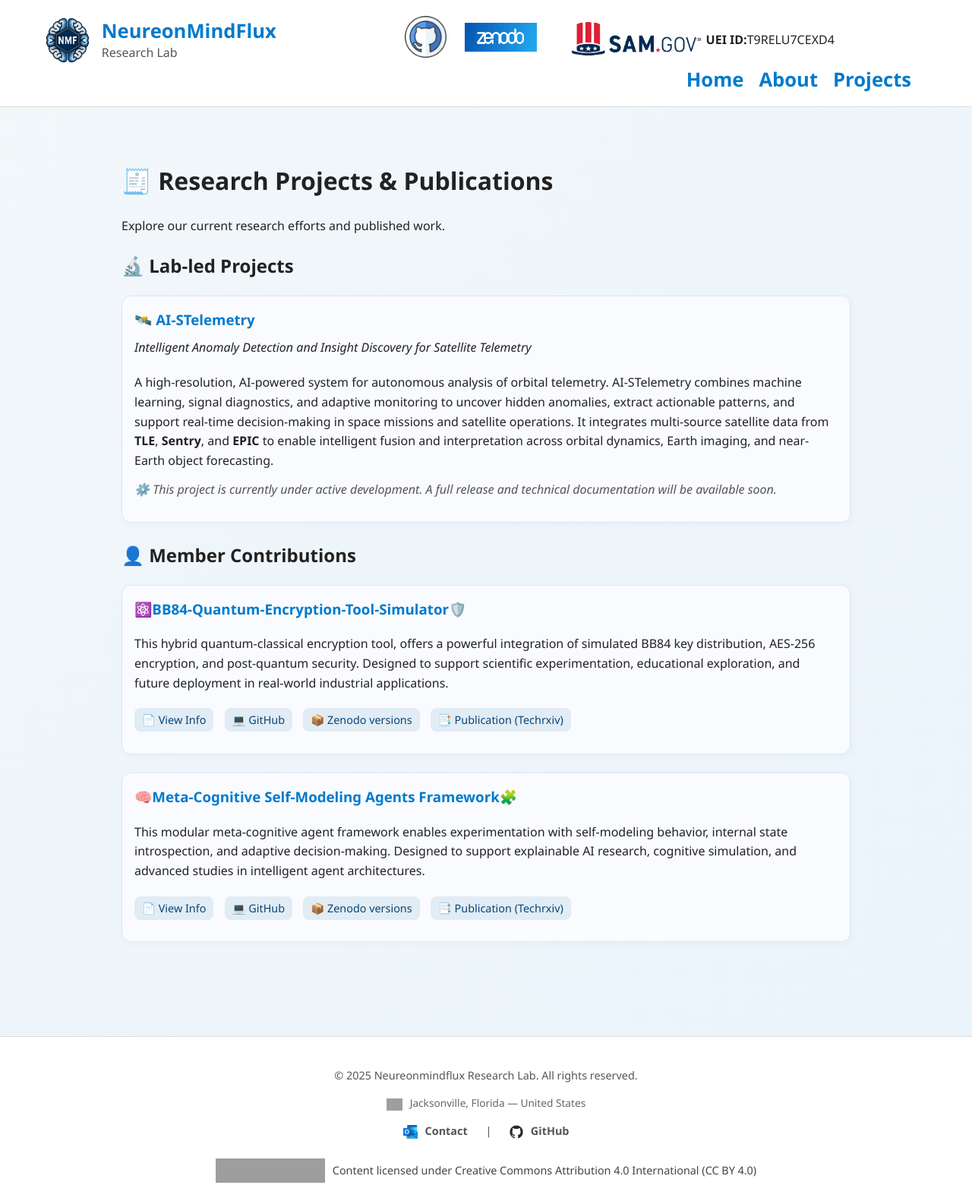
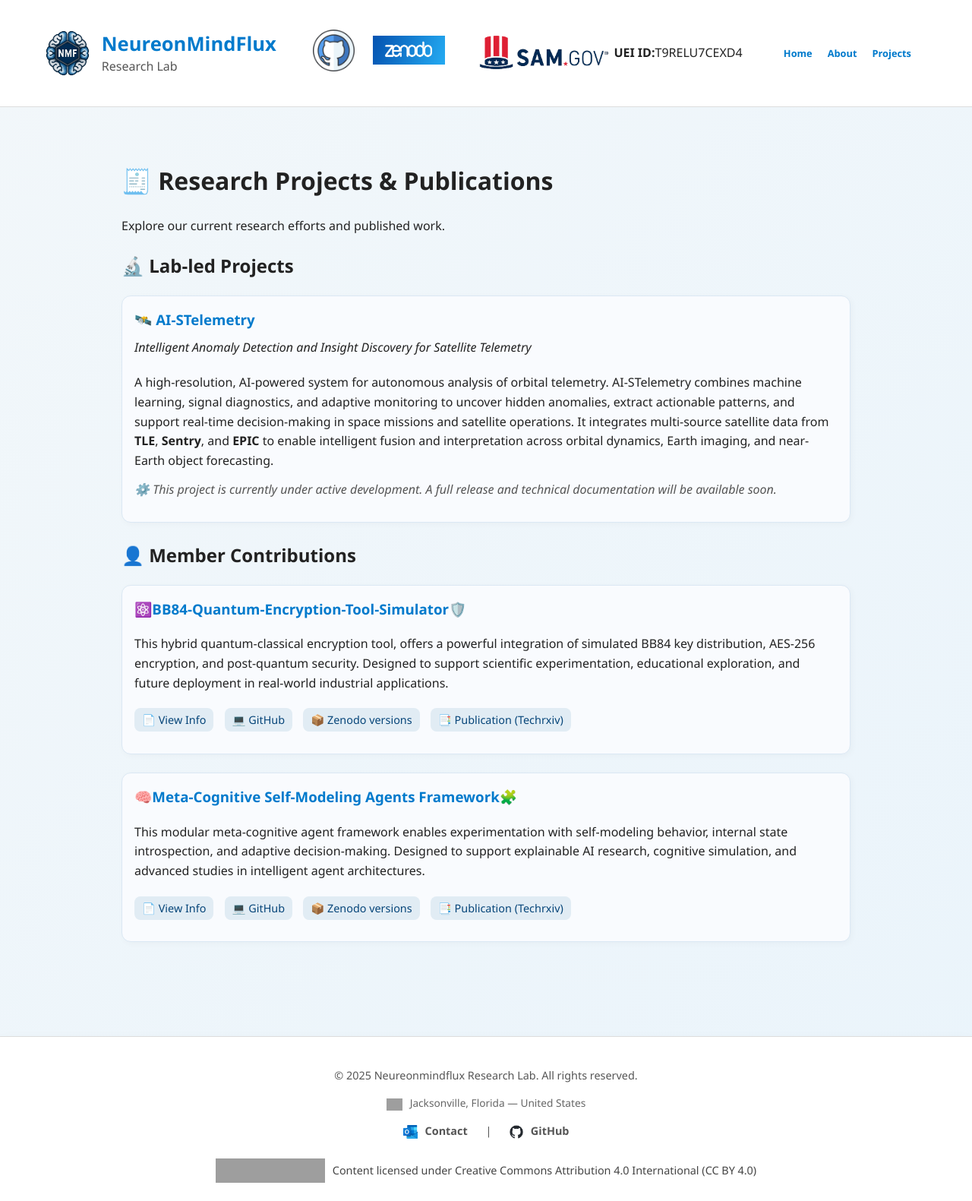
Before and after one commit to HectorMozo3110/test_main, a Jekyll site: the page built from _pages/publications.md, in a window 1280 px wide. Shown: the whole page at 76% size. Built offline with Jekyll 4.4.1, drawn with Linux system fonts in a browser that asks for light colours; grey boxes are pictures that could not be loaded.

Commit message:
Enhance navigation bar styles and apply animated underline effect

```diff
--- a/assets/style.css
+++ b/assets/style.css
@@ -86,7 +86,7 @@
   text-decoration: none;
   color: #007acc;
   font-weight: bold;
-  font-size: 1.6rem;
+  font-size: 0.8rem;
 }
 
 .nav-links li a:hover {
```
